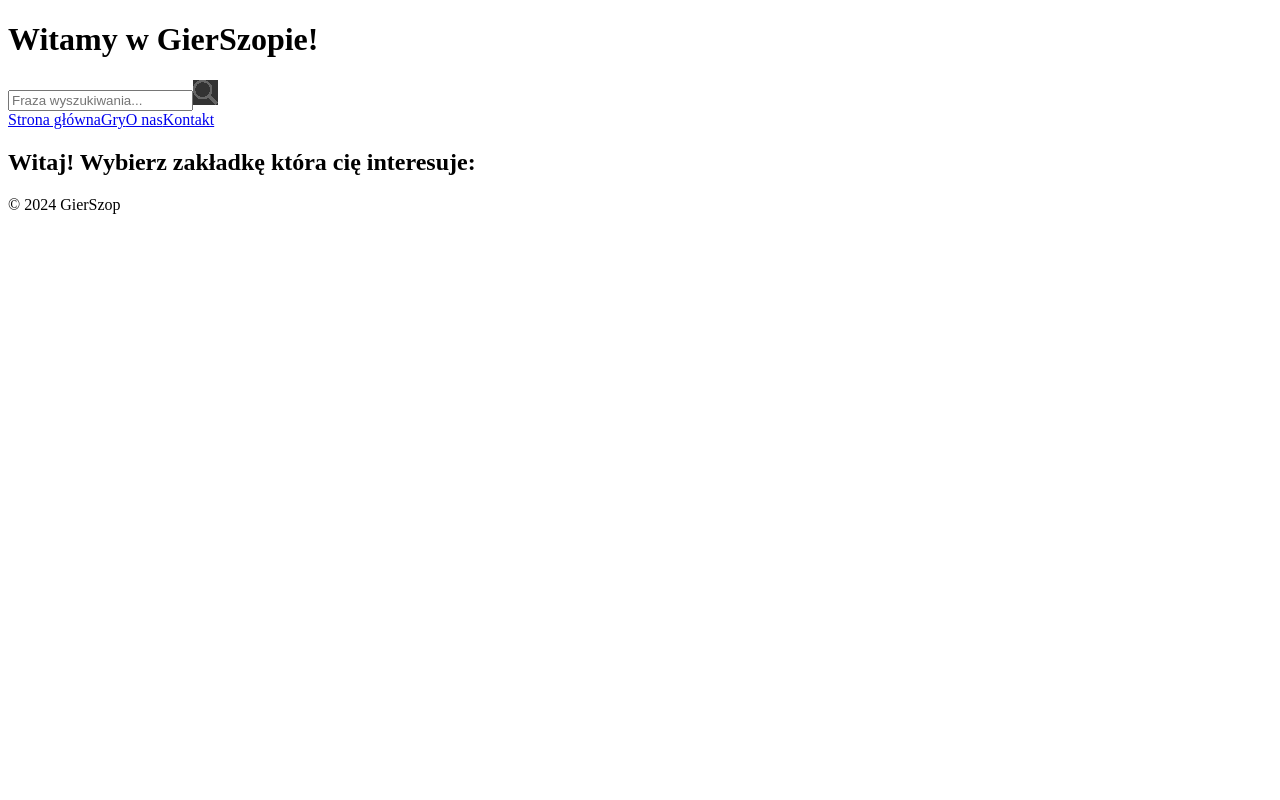
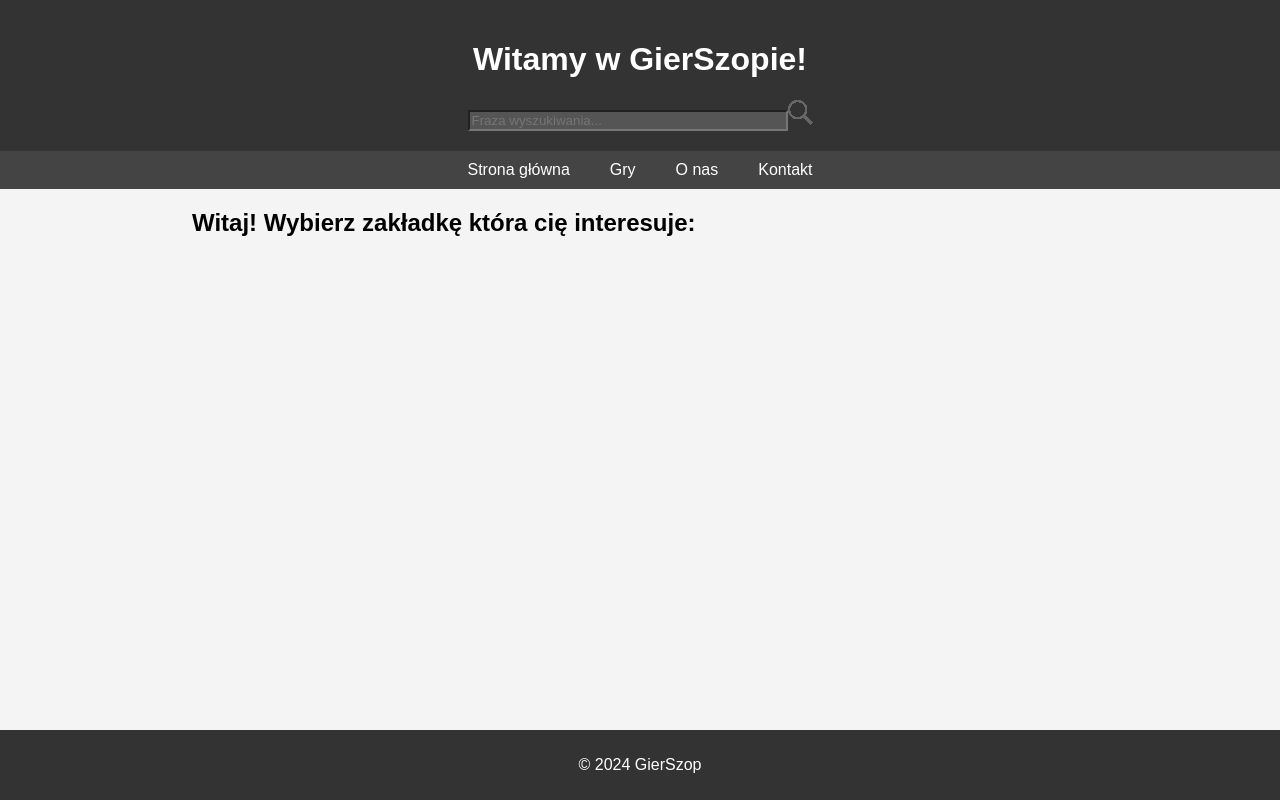
Before and after one commit to TomaszJ1/GierSzop, a React (Vite) app: page / in a window 1280 px wide. Built offline with nearby package versions, Linux system fonts and the light colour scheme.

Commit message:
Dzialajaca strona i css (css do poprawy)

```diff
--- a/src/components/Layout.jsx
+++ b/src/components/Layout.jsx
@@ -2,6 +2,8 @@ import { Outlet } from "react-router-dom"
 import Header from "./Header"
 import Footer from "./Footer"
 import { Suspense } from "react"
+
+import "../styles/Styles.css"
 
 export default function Layout() {
     return (
--- a/src/pages/About.jsx
+++ b/src/pages/About.jsx
@@ -0,0 +1,10 @@
+const About = () => {
+
+    return (
+      <h1>
+          To be added
+      </h1>
+      )
+  }
+
+  export default About
--- a/src/pages/Contact.jsx
+++ b/src/pages/Contact.jsx
@@ -0,0 +1,10 @@
+const Contact = () => {
+
+  return (
+    <h1>
+        To be added
+    </h1>
+    )
+}
+
+export default Contact
--- a/src/pages/Games.jsx
+++ b/src/pages/Games.jsx
@@ -1,4 +1,3 @@
-import image from "../images/0.jpg"
 import "../styles/Games.css"
 
 import gameService from "../services/games"
@@ -23,7 +22,7 @@ useEffect(() => {
       <ol className="container">
       {games.map(game =>
         <li className='game-item' key={game.id}>
-          <img src={image}/>
+          <img src={"src/images/" + game.id + ".jpg"}/>
           <p>{game.name}</p>
         </li>
       )}
--- a/src/styles/Games.css
+++ b/src/styles/Games.css
@@ -1,7 +1,7 @@
 .container {
     display: flex;
     flex-wrap: wrap;
-    justify-content: space-around;
+    justify-content: left;
     padding: 20px;
     background-color: #f2f2f2;
 }
--- /dev/null
+++ b/src/styles/Styles.css
@@ -0,0 +1,46 @@
+body {
+    font-family: Arial, sans-serif;
+    margin: 0;
+    padding: 0;
+    background-color: #f4f4f4;
+}
+header {
+    background-color: #333;
+    color: #fff;
+    padding: 20px;
+    text-align: center;
+}
+nav {
+    background-color: #444;
+    color: #fff;
+    padding: 10px;
+    text-align: center;
+}
+nav a {
+    color: #fff;
+    text-decoration: none;
+    padding: 10px 20px;
+}
+nav a:hover {
+    background-color: #555;
+}
+section {
+    padding: 20px;
+    text-align: center;
+}
+footer {
+    background-color: #333;
+    color: #fff;
+    padding: 10px;
+    text-align: center;
+    position: fixed;
+    bottom: 0;
+    width: 100%;
+}
+#szukajka {background-color: #555;
+width: 320px;}
+
+main {
+    width: 70%;
+    margin: 0 auto;
+}
--- a/style.css
+++ /dev/null
@@ -1,41 +0,0 @@
-        body {
-            font-family: Arial, sans-serif;
-            margin: 0;
-            padding: 0;
-            background-color: #f4f4f4;
-        }
-        header {
-            background-color: #333;
-            color: #fff;
-            padding: 20px;
-            text-align: center;
-        }
-        nav {
-            background-color: #444;
-            color: #fff;
-            padding: 10px;
-            text-align: center;
-        }
-        nav a {
-            color: #fff;
-            text-decoration: none;
-            padding: 10px 20px;
-        }
-        nav a:hover {
-            background-color: #555;
-        }
-        section {
-            padding: 20px;
-            text-align: center;
-        }
-        footer {
-            background-color: #333;
-            color: #fff;
-            padding: 10px;
-            text-align: center;
-            position: fixed;
-            bottom: 0;
-            width: 100%;
-        }
-        #szukajka {background-color: #555;
-        width: 320px;}
```
Also changed, not shown: src/styles/Footer.css (added), src/styles/Header.css (added).
